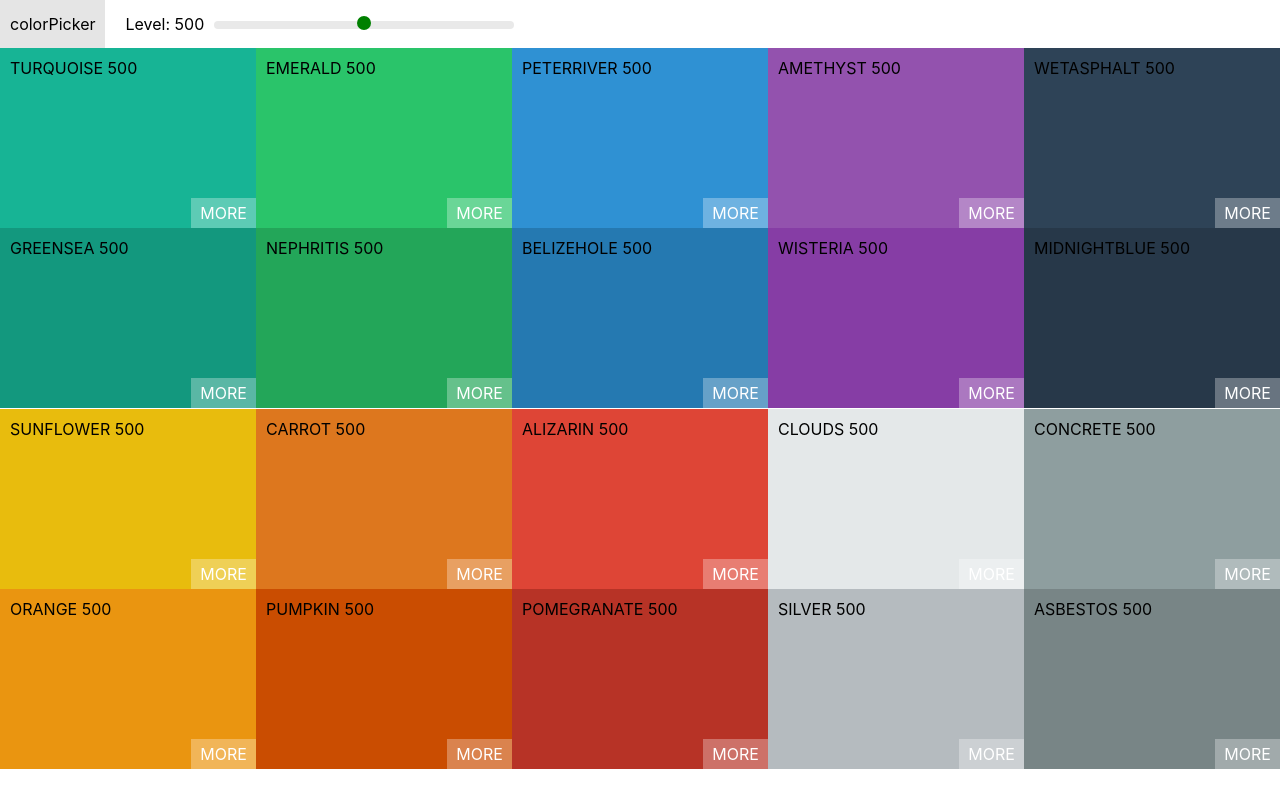
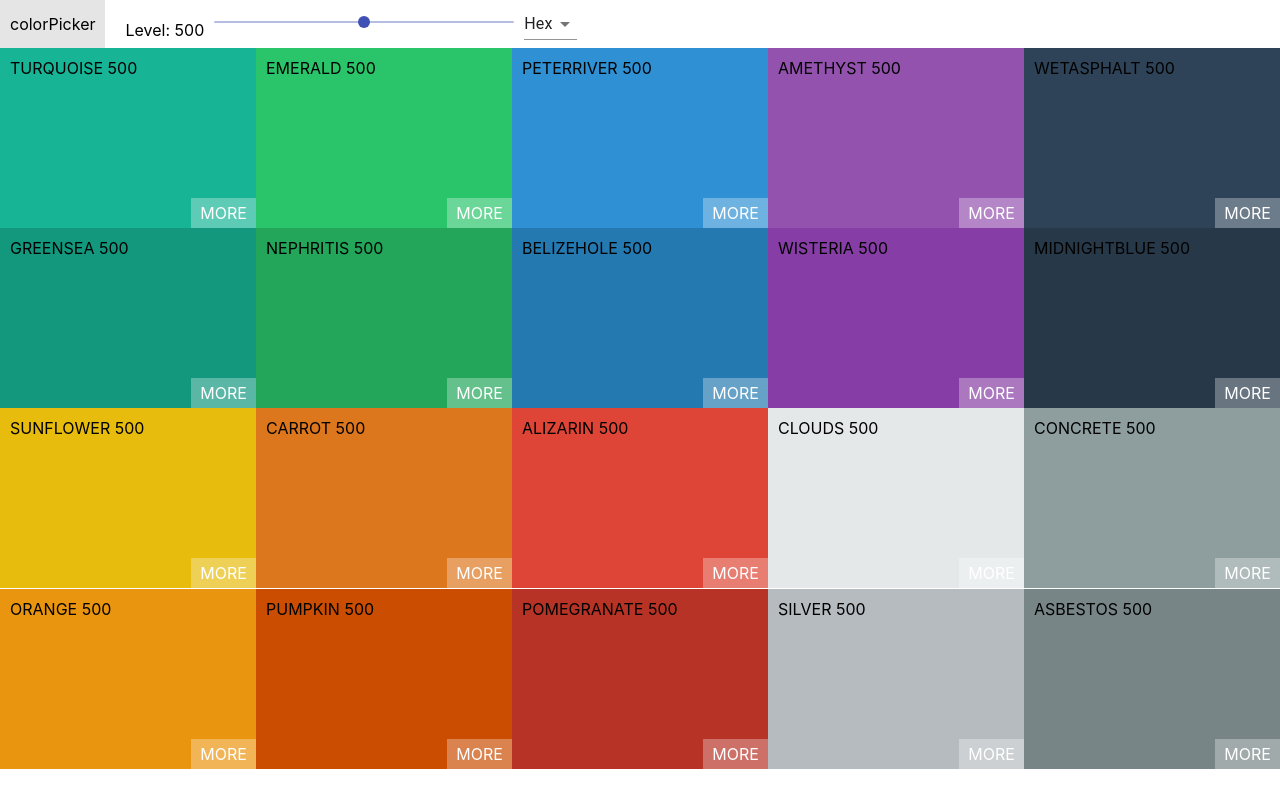
Before and after one commit to Scientist-Ansh/colors-project, a React (Create React App) app: page / in a window 1280 px wide. Built offline with nearby package versions, Linux system fonts and the light colour scheme.

Commit message:
add material ui and select in navbar

```diff
--- a/package.json
+++ b/package.json
@@ -3,6 +3,7 @@
   "version": "0.1.0",
   "private": true,
   "dependencies": {
+    "@material-ui/core": "^4.10.2",
     "@testing-library/jest-dom": "^4.2.4",
     "@testing-library/react": "^9.5.0",
     "@testing-library/user-event": "^7.2.1",
--- a/src/components/ColorBox.css
+++ b/src/components/ColorBox.css
@@ -5,7 +5,7 @@
     cursor: pointer;
     display: inline-block;
     position: relative;
-    margin-bottom:-3.7px;
+    margin-bottom:-3.8px;
 }
 
 .copy-button{
--- a/src/components/Navbar.css
+++ b/src/components/Navbar.css
@@ -20,20 +20,3 @@
     margin:0 10px;
     display:inline-block;
 }
-
-.rc-slider-track{
-    background-color:transparent;
-}
-
-.rc-slider-rail{
-    height:8px;
-}
-
-.rc-slider-handle,
-.rc-slider-handle:active
-{
-    background-color:green;
-    box-shadow: none;
-    border:none;
-
-}
--- a/src/components/Navbar.js
+++ b/src/components/Navbar.js
@@ -1,28 +1,60 @@
-import React,{Component} from 'react';
+import React, { Component } from 'react';
 
-import Slider from 'rc-slider';
-import 'rc-slider/assets/index.css';
+import Slider from '@material-ui/core/Slider';
+
+
+import Select from '@material-ui/core/Select';
+import MenuItem from '@material-ui/core/MenuItem';
 
 import './Navbar.css';
 
 
-export default class Navbar extends Component{
-    render(){
-        const {level,levelChange} = this.props
-        return(
+export default class Navbar extends Component {
+    constructor(props){
+        super(props);
+            this.state={
+                format:'hex',
+                value:this.props.level
+            }
+            this.handleChange = this.handleChange.bind(this);
+            this.handleSliderChange = this.handleSliderChange.bind(this);
+    }
+
+    handleChange(e){
+        this.setState({format:e.target.value},()=>{
+            this.props.formatChange(this.state.format);
+        })
+    }
+    handleSliderChange(e,value){
+        this.setState({value});
+    }
+
+    render() {
+        const { levelChange } = this.props
+        return (
             <header className="Navbar">
                 <div className="logo">
                     colorPicker
                 </div>
                 <div className="slider-container">
-                    <span>Level: {level}</span>
+                    <span>Level: {this.state.value}</span>
                     <div className="slider">
                         <Slider
-                        defaultValue={level}
-                        min={100} max={900}
-                        step={100}
-                        onAfterChange={levelChange}/>
+                            value={this.state.value}
+                            track={false}
+                            min={100} max={900}
+                            step={100}
+                            aria-labelledby="track-false-slider"
+                            onChange={this.handleSliderChange}
+                            onChangeCommitted = {levelChange}/>
                     </div>
+                </div>
+                <div className="select-container">
+                    <Select value = {this.state.format} onChange={this.handleChange}>
+                        <MenuItem value='hex'>Hex</MenuItem>
+                        <MenuItem value='rgb'>Rgb</MenuItem>
+                        <MenuItem value='rgba'>Rgba</MenuItem>
+                    </Select>
                 </div>
 
 
--- a/src/components/Palette.js
+++ b/src/components/Palette.js
@@ -7,21 +7,26 @@ import './Palette.css';
 
 export default class Palette extends Component{
     state = {
-        level:500
+        level:500,
+        format:"hex"
     }
 
-    handleLevelChange = (level)=>{
+    handleLevelChange = (e,level)=>{
         this.setState({level});
+    }
+
+    handleFormatChange=(format)=>{
+        this.setState({format})
     }
 
     render(){
         console.log(this.state.level)
-        let {level} = this.state;
+        let {level,format} = this.state;
         const colorBoxes = this.props.palette.colors[level].map(color=>
-            <ColorBox background={color.hex} name={color.name} />)
+            <ColorBox background={color[format]} name={color.name} />)
         return(
             <div className="Palette">
-                <NavBar level={level} levelChange={this.handleLevelChange}/>
+                <NavBar level={level} levelChange={this.handleLevelChange} formatChange={this.handleFormatChange}/>
                 <div className="Palette-colors">
                     {colorBoxes}
                 </div>
```
Also changed, not shown: 1 other file (tests, documents, lock files or other folders).
